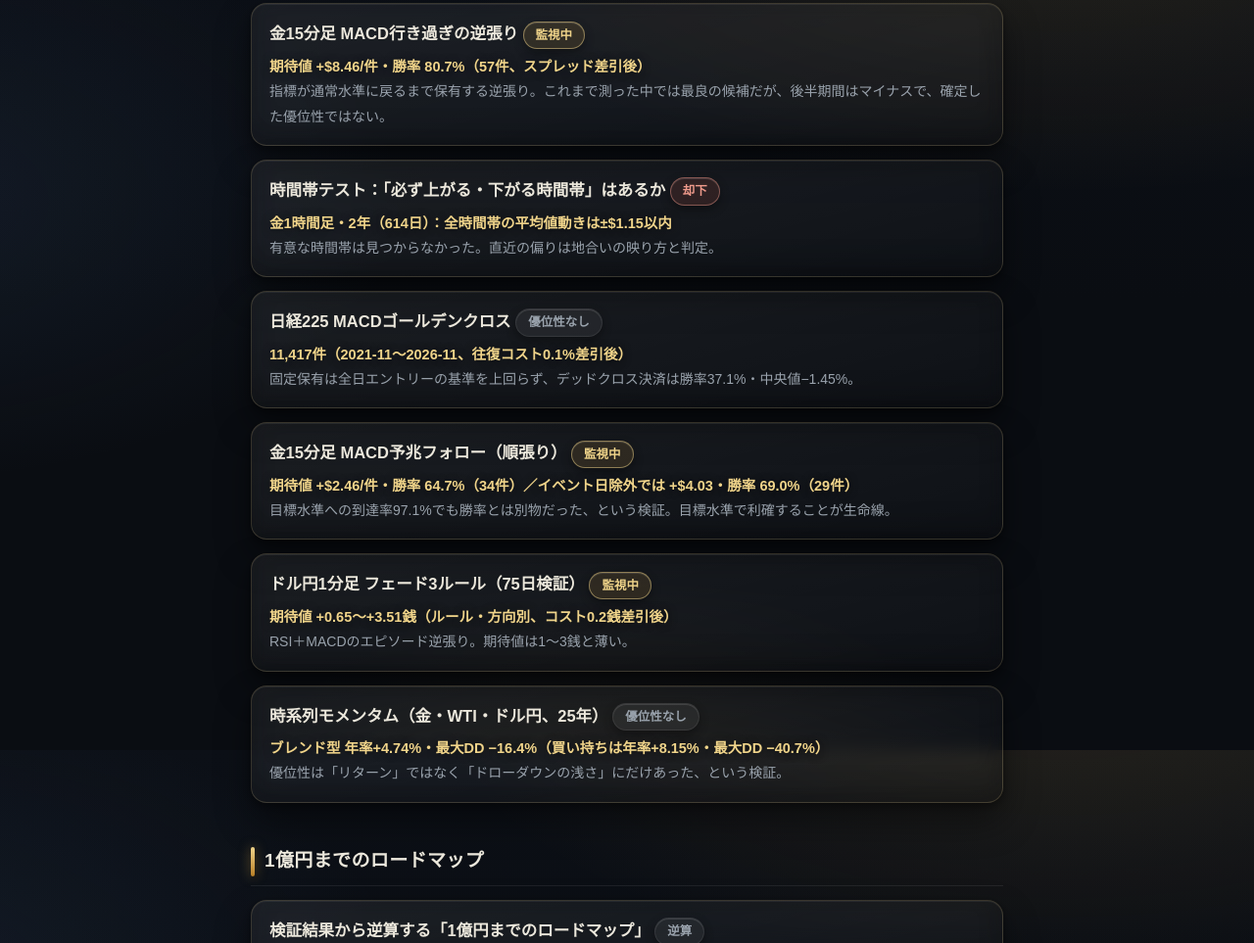
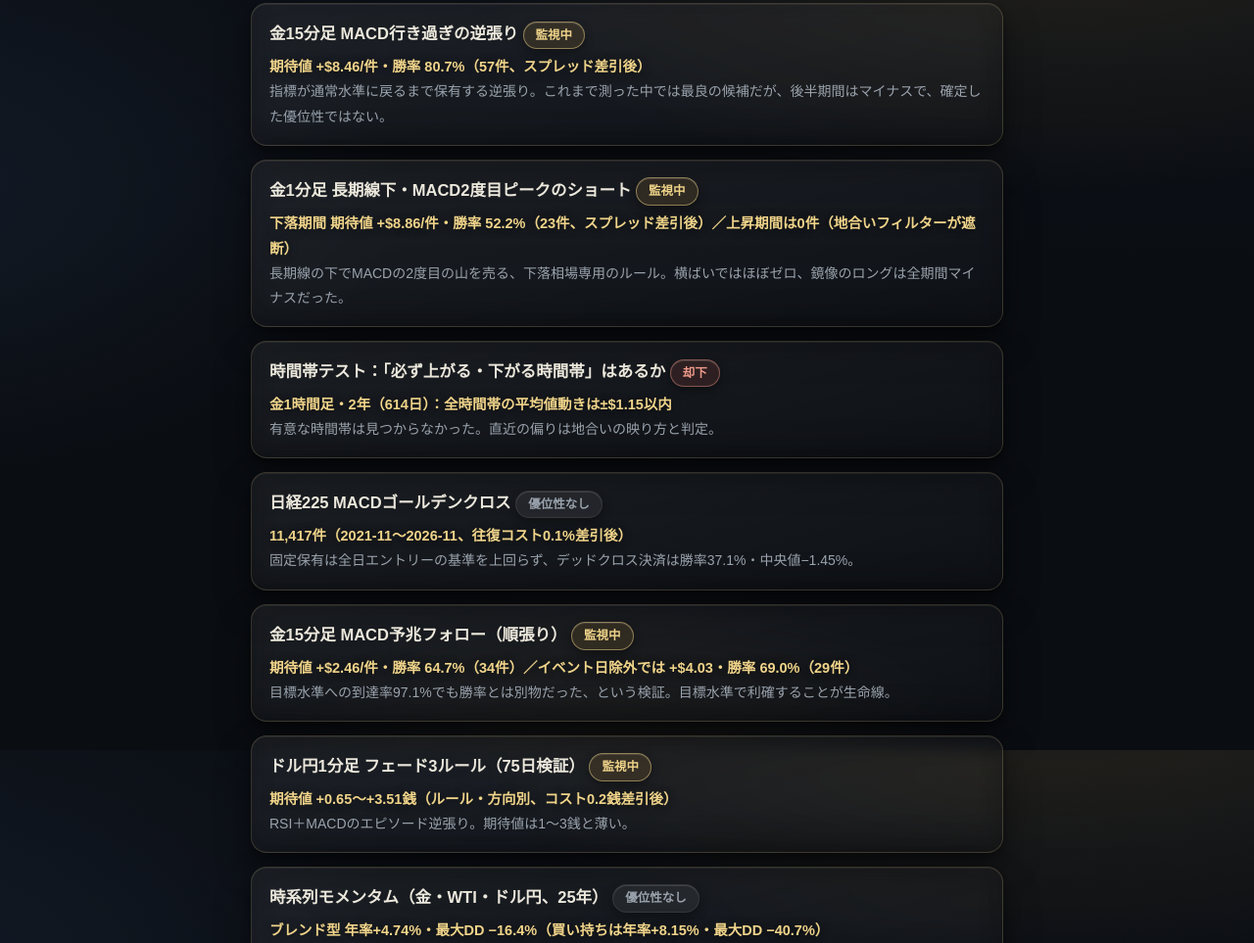
Before and after one commit to ictel0/kensho-trade, a plain HTML site: page index.html in a window 1280 px wide. Shown: the part 834-1797 px from the top of the page at 98% size. Drawn offline with Linux system fonts and the light colour scheme.

Commit message:
トップページに新記事カードを追加

```diff
--- a/index.html
+++ b/index.html
@@ -62,6 +62,11 @@
       <h3><a href="macd-fade.html">金15分足 MACD行き過ぎの逆張り</a> <span class="verdict verdict-watch">監視中</span></h3>
       <p class="result-line">期待値 +$8.46/件・勝率 80.7%（57件、スプレッド差引後）</p>
       <p>指標が通常水準に戻るまで保有する逆張り。これまで測った中では最良の候補だが、後半期間はマイナスで、確定した優位性ではない。</p>
+    </li>
+    <li class="card">
+      <h3><a href="sma200-second.html">金1分足 長期線下・MACD2度目ピークのショート</a> <span class="verdict verdict-watch">監視中</span></h3>
+      <p class="result-line">下落期間 期待値 +$8.86/件・勝率 52.2%（23件、スプレッド差引後）／上昇期間は0件（地合いフィルターが遮断）</p>
+      <p>長期線の下でMACDの2度目の山を売る、下落相場専用のルール。横ばいではほぼゼロ、鏡像のロングは全期間マイナスだった。</p>
     </li>
     <li class="card">
       <h3><a href="time-of-day.html">時間帯テスト：「必ず上がる・下がる時間帯」はあるか</a> <span class="verdict verdict-reject">却下</span></h3>
```
